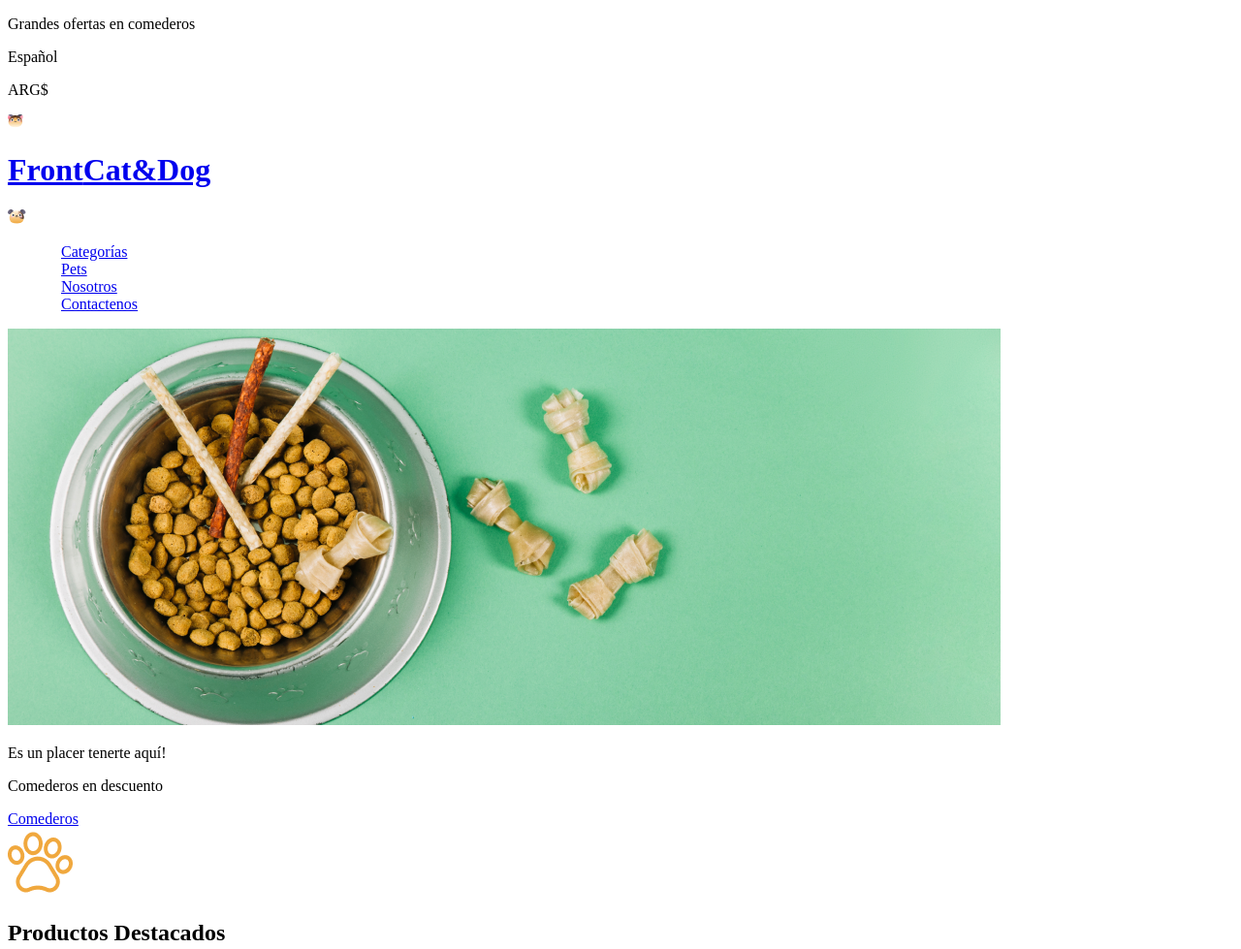
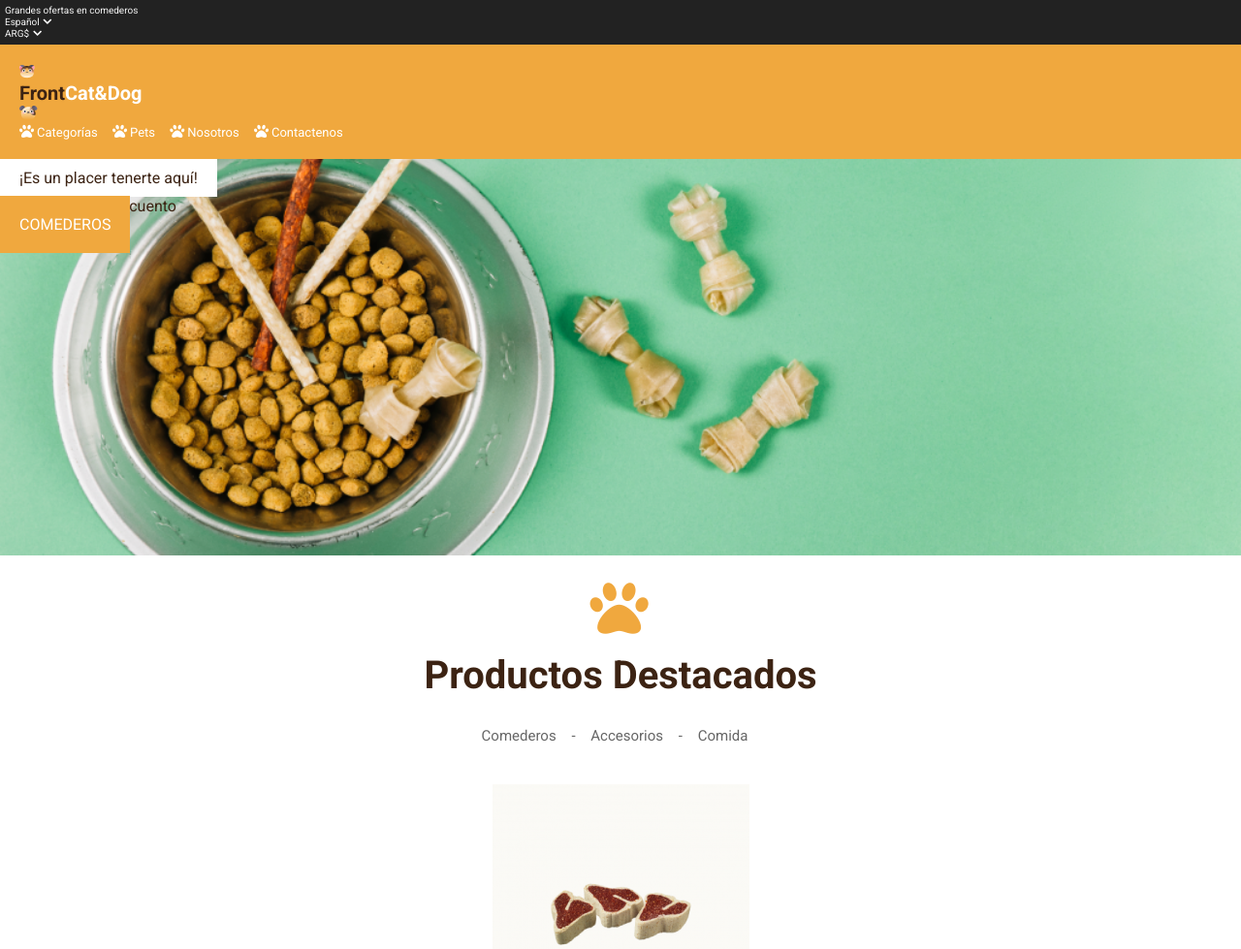
Before and after one commit to afidal/front, a plain HTML site: page petshop/index.html in a window 1280 px wide. Shown: the top 979 px of the page at 97% size. Drawn offline with Linux system fonts and the light colour scheme.

Commit message:
Subo modificacion proyecto Pet Shop

```diff
--- /dev/null
+++ b/petshop/css/styles.css
@@ -0,0 +1,201 @@
+/* Fuentes */
+
+@import url("https://fonts.googleapis.com/css2?family=Roboto:wght@400;500;700&display=swap");
+
+/* Estilos Generales */
+
+* {
+  margin: 0px;
+  padding: 0px;
+  box-sizing: border-box;
+}
+
+body {
+  font-family: "Roboto", sans-serif;
+  font-style: normal;
+}
+
+a,
+a:hover,
+a:focus,
+a:active {
+  text-decoration: none;
+  color: inherit;
+}
+
+ul {
+  list-style-type: none;
+}
+
+li {
+  display: inline-block;
+  margin-right: 12px;
+}
+
+h1 {
+  font-size: 20px;
+  font-weight: 700;
+  line-height: 23.5px;
+  color: #3c2313;
+}
+
+h2 {
+    color: #3C2313;
+    font-size: 40px;
+    font-weight: 700;
+    line-height: 47px;
+    text-align: center;
+}
+
+h3 {
+  padding: 20px 10px 5px 10px;
+  color: white;
+  font-size: 20px;
+  font-weight: 700;
+  line-height: 23.5px;
+}
+
+/*  Estilos Header */
+
+.header-div-top {
+  background-color: #222222;
+  color: #f3f3f3;
+  font-size: 10px;
+  font-weight: 400;
+  line-height: 12px;
+  padding: 5px;
+}
+
+.header-div-nav {
+  background-color: #f0a83e;
+  padding: 20px;
+}
+
+nav {
+  color: #fff;
+  font-size: 13px;
+  line-height: 15.5px;
+}
+
+/* Estilos de Iconos Header */
+
+.icon-top {
+    color: white;
+    font-size: 10px;
+    margin-left: 4px;
+}
+
+.icon-nav {
+  color: white;
+  font-size: 15px;
+  margin-right: 3px;
+}
+
+/* Estilos Main */
+
+h1 span {
+  color: white;
+}
+
+main ul {
+    margin-top: 30px;
+    margin-bottom: 40px;
+    text-align: center;
+}
+
+main li {
+    color: #666666;
+    font-size: 15px;
+    font-weight: 400;
+    line-height: 17.5px;
+}
+
+.heroe {
+    background-color: #88CDA5;
+    background-image: url('../img/heroe.png');
+    background-repeat: no-repeat;
+    background-attachment: scroll;
+    background-size: cover;
+    background-position:center;
+    height: 409px;
+}
+
+.heroe a {
+    background-color: #F0A83E;
+    color: #FFF;
+    font-size: 16px;
+    text-transform: uppercase;
+    font-size: 16px;
+    line-height: 19px;
+    padding: 20px;
+}
+
+.heroe p {
+    color:#3C2313;
+    font-size: 16px;
+    font-weight: 400;
+    line-height: 19px;
+}
+
+.bienvenida {
+    font-size: 30px;
+    background-color: #fff;
+    display: inline-block;
+    padding: 10px 20px;
+}
+
+.productos {
+    font-size: 15px;
+    font-weight: 500;
+    color:#3C2313;
+    text-align: center;
+    margin-bottom: 40px;
+}
+
+.productos .precio {
+    color: #F0A83E;
+}
+
+/* Estilos de Iconos Main */
+.icon-main {
+  color: #f0a83e;
+  font-size: 60px;
+  margin-bottom: 15px;
+  margin-top:25px;
+}
+
+/* Estilos Footer */
+
+footer p {
+  color: #8a8787;
+  font-size: 10px;
+  font-weight: 700;
+  line-height: 12px;
+  margin-left: 39px;
+}
+
+.footer-top {
+  background-color: #f0a83e;
+}
+
+.footer-top h3 {
+  padding: 20px;
+}
+
+.footer-main {
+  background-color: #3c2313;
+  padding: 10px 0px 30px 10px;
+}
+
+.footer-bottom {
+  background-color: #222222;
+  padding: 5px 0px;
+  text-align: center;
+}
+
+/* Estilos de Iconos Footer */
+
+.icon {
+  font-size: 15px;
+  margin-right: 15px;
+}
--- a/petshop/index.html
+++ b/petshop/index.html
@@ -5,52 +5,42 @@
     <meta http-equiv="X-UA-Compatible" content="IE=edge" />
     <meta name="viewport" content="width=device-width, initial-scale=1.0" />
     <title>FrontCat&Dog</title>
+    <link rel="stylesheet" href="https://cdnjs.cloudflare.com/ajax/libs/font-awesome/5.15.3/css/all.min.css" integrity="sha512-iBBXm8fW90+nuLcSKlbmrPcLa0OT92xO1BIsZ+ywDWZCvqsWgccV3gFoRBv0z+8dLJgyAHIhR35VZc2oM/gI1w==" crossorigin="anonymous" referrerpolicy="no-referrer" />
+    <link rel="stylesheet" href="css/styles.css">
   </head>
   <body>
     <header>
-      <div>
+      <div class="header-div-top">
         <p>Grandes ofertas en comederos</p>
-        <p>Español</p>
-        <p>ARG$</p>
+        <p>Español<i class="fas fa-chevron-down icon-top"></i></p>
+        <p>ARG$<i class="fas fa-chevron-down icon-top"></i></p>
       </div>
-      <div>
+      <div class="header-div-nav">
         <a href="index.html"
           ><img src="img/cat.png" alt="Gato" />
           <h1>Front<span>Cat&Dog</span></h1>
           <img src="img/dog.png" alt="Perro"
         /></a>
         <nav>
-          <ul type="None">
+          <ul>
             <li>
               <a href="#"
-                ><img
-                  src="img/patitachiquitablanca.png"
-                  alt="Link a Categorías"
-                />Categorías</a
+                ><i class="fas fa-paw icon-nav"></i>Categorías</a
               >
             </li>
             <li>
               <a href="#"
-                ><img
-                  src="img/patitachiquitablanca.png"
-                  alt="Link a Pets"
-                />Pets</a
+                ><i class="fas fa-paw icon-nav"></i>Pets</a
               >
             </li>
             <li>
               <a href="#"
-                ><img
-                  src="img/patitachiquitablanca.png"
-                  alt="Link a Nosotros"
-                />Nosotros</a
+                ><i class="fas fa-paw icon-nav"></i>Nosotros</a
               >
             </li>
             <li>
               <a href="#"
-                ><img
-                  src="img/patitachiquitablanca.png"
-                  alt="Link a Contactenos"
-                />Contactenos</a
+                ><i class="fas fa-paw icon-nav"></i>Contactenos</a
               >
             </li>
           </ul>
@@ -59,38 +49,62 @@
     </header>
 
     <main>
-      <section><img src="img/heroe.png" alt="Imagen de Fondo" /></section>
-      <p>Es un placer tenerte aquí!</p>
+      <section class="heroe">
+      <p class="bienvenida">¡Es un placer tenerte aquí! </p>
       <p>Comederos en descuento</p>
       <a href="#">Comederos</a>
-      <section>
-        <img src="img/pawprint1.png" alt="Patita Grande" />
+      </section>
+      <section class="productos">
+        <i class="fas fa-paw icon-nav icon-main"></i>
         <h2>Productos Destacados</h2>
-        <ul type="none">
+        <ul>
           <li><a href="#">Comederos</a></li>
+          <li>-</li>
           <li><a href="#">Accesorios</a></li>
+          <li>-</li>
           <li><a href="#">Comida</a></li>
         </ul>
         <div>
-          <img src="img/churrasquito.png" alt="Juguete Churrasquito" />
+          <img src="img/churrasquito.png" alt="Juguete Churrasquito">
           <p>Juguete Churrasquito</p>
-          <p>$150</p>
+          <p class="precio">$150</p>
         </div>
         <div>
           <img src="img/comedero.png" alt="Comedero para perro" />
           <p>Comedero para Perro</p>
-          <p>$250</p>
+          <p class="precio">$250</p>
         </div>
         <div>
           <img src="img/Huesito.png" alt="Jueguete Huesito" />
           <p>Juguete Huesito</p>
-          <p>$650</p>
+          <p class="precio">$650</p>
         </div>
       </section>
     </main>
 
     <footer>
-      <p align="center">Todos los derechos reservados</p>
+      <div class="footer-top">
+      <h3>
+       <i class="far fa-envelope icon"></i> Suscríbite para más novedades
+      </h3>
+      </div>
+
+      <div class="footer-main">
+      <h3><i class="fas fa-map-marker-alt icon"></i>Localidad</h3>
+      <p>Lorem ipsum dolor sit amet consectetur adipisicing elit. Mollitia, quaerat?</p>
+
+      <h3><i class="fas fa-phone icon"></i></i>Telefono</h3>
+      <p>Lorem, ipsum dolor sit amet consectetur adipisicing elit. Sunt, deserunt.</p>
+
+      <h3><i class="far fa-envelope icon"></i>Correo Electrónico</h3>
+      <p>Lorem ipsum dolor sit amet consectetur adipisicing elit. Deserunt, voluptates.</p>
+
+      </div>
+
+      <div class="footer-bottom">
+        <p>Todos los derechos reservados</p>
+      </div>
+
     </footer>
   </body>
 </html>
```
